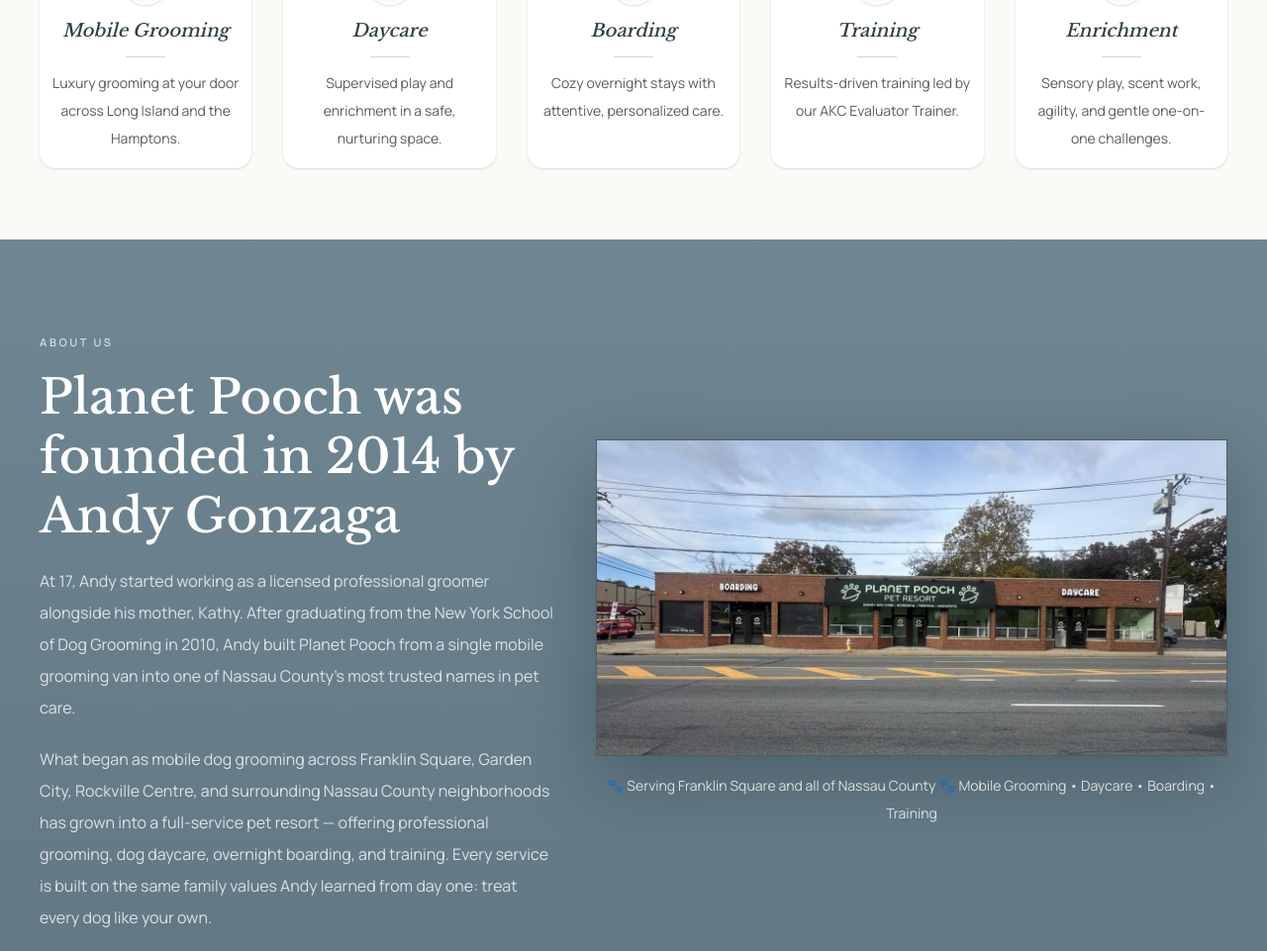
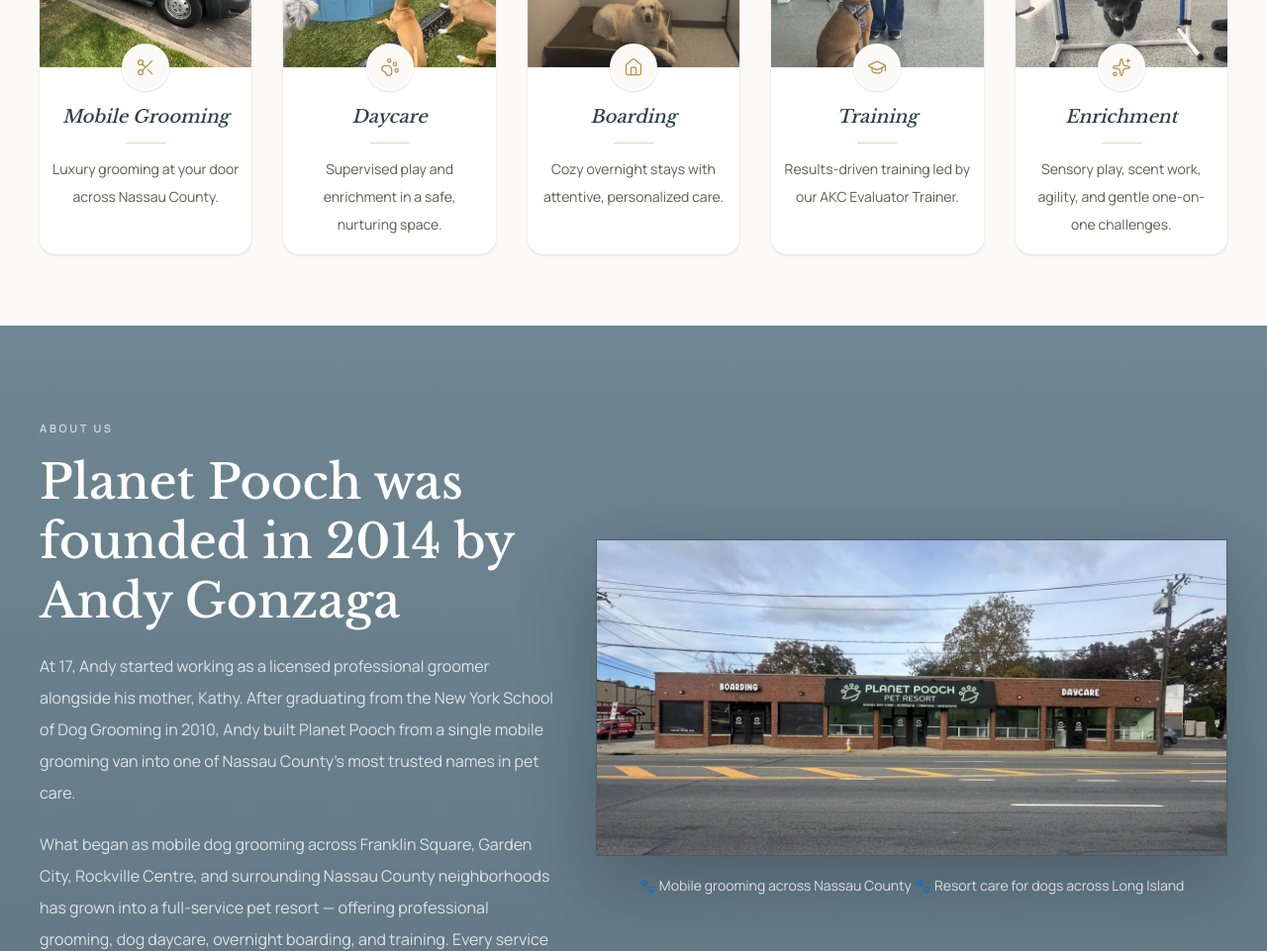
Before and after one commit to dfeleppa/pplanding, a Next.js app: page / in a window 1280 px wide. Shown: the part 1345-2306 px from the top of the page at 99% size. Built offline with nearby package versions, Linux system fonts and the light colour scheme; no server answers.

Commit message:
Clarify grooming and resort service areas

```diff
--- a/src/app/page.tsx
+++ b/src/app/page.tsx
@@ -41,7 +41,7 @@
     href: "/mobile-grooming/",
     icon: Scissors,
     image: "/mobile_home.jpg",
-    copy: "Luxury grooming at your door across Long Island and the Hamptons.",
+    copy: "Luxury grooming at your door across Nassau County.",
   },
   {
     title: "Daycare",
@@ -132,7 +132,7 @@
             <div className="grid w-full gap-12 lg:grid-cols-[1.1fr_0.9fr] lg:items-center">
               <div>
                 <h1 className="pp-home-hero-title max-w-xl text-white">
-                  Mobile grooming, daycare, boarding &amp; training across{" "}
+                  Mobile grooming across Nassau County. Resort care for dogs across{" "}
                   <span className="text-[var(--pp-mint)]/75">Long Island</span>.
                 </h1>
                 <p
@@ -259,7 +259,7 @@
                 />
               </div>
               <p className="mt-4 text-center text-sm leading-7 text-white/78">
-                🐾 Serving Franklin Square and all of Nassau County 🐾 Mobile Grooming • Daycare • Boarding • Training
+                🐾 Mobile grooming across Nassau County 🐾 Resort care for dogs across Long Island
               </p>
             </div>
           </div>
--- a/src/app/site-footer.tsx
+++ b/src/app/site-footer.tsx
@@ -47,7 +47,7 @@
             className="mt-6 max-w-xs text-sm italic leading-relaxed text-white/72"
             style={{ fontFamily: "var(--font-display), serif" }}
           >
-            Mobile grooming and a luxury resort for dogs across Long Island and the Hamptons —
+            Mobile grooming across Nassau County and a luxury dog resort serving Long Island —
             devoted to enriching the lives of pets since 2014.
           </p>
         </div>
@@ -133,7 +133,7 @@
 
       <div className="mx-auto mt-14 max-w-7xl border-t border-white/10 pt-6">
         <p className="text-center text-xs leading-6 text-white/55 sm:text-left">
-          Serving Franklin Square, Garden City, Rockville Centre, Nassau County, and the Hamptons.
+          Mobile grooming across Nassau County • Resort services for dogs across Long Island
         </p>
       </div>
 
--- a/src/lib/site.ts
+++ b/src/lib/site.ts
@@ -39,9 +39,9 @@
       "https://www.google.com/maps/search/?api=1&query=Planet%20Pooch%20Pet%20Resort%2C%201114%20Hempstead%20Turnpike%2C%20Franklin%20Square%2C%20NY%2011010",
   },
   defaults: {
-    homeTitle: "Mobile Pet Grooming Long Island | Mobile Dog Groomer",
+    homeTitle: "Mobile Pet Grooming Nassau County | Mobile Dog Groomer",
     homeDescription:
-      "Planet Pooch is your go-to for mobile pet grooming, daycare, and boarding across Long Island & the Hamptons. Professional, convenient, and pet-centric service.",
+      "Planet Pooch provides mobile pet grooming across Nassau County and daycare, boarding, training, and enrichment for dogs across Long Island.",
     titleTemplate: "%s | Planet Pooch Pet Resort",
   },
 } as const;
```
Also changed, not shown: src/app/opengraph-image.alt.txt.
